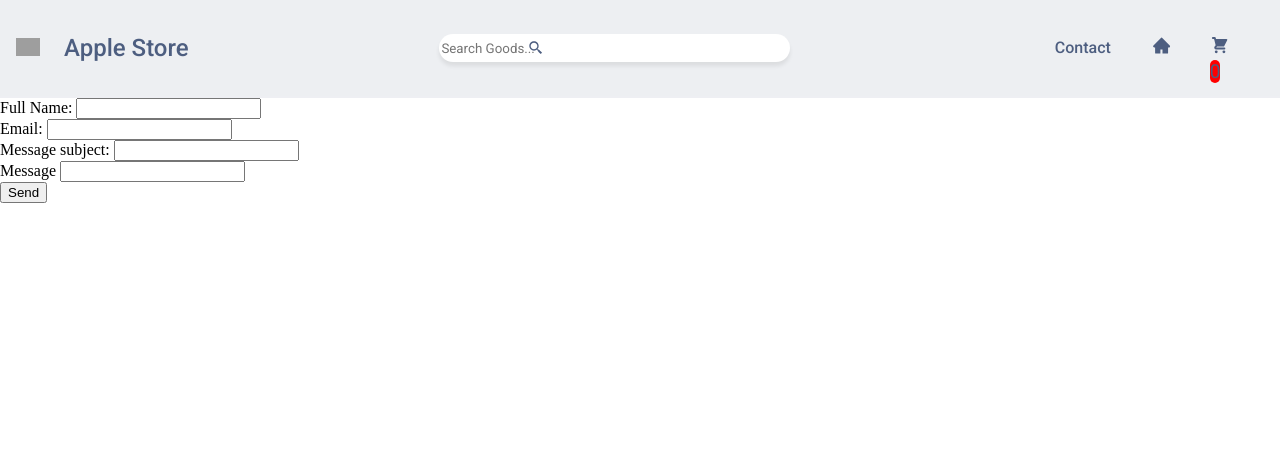
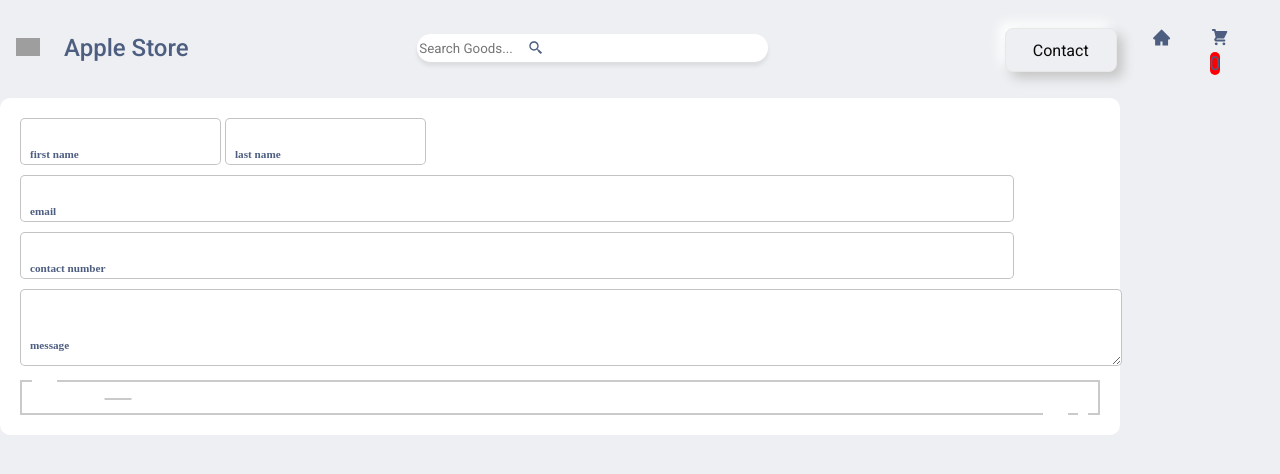
Before and after one commit to Bianca95-15/Proyecto, a React (Vite) app: page /contact in a window 1280 px wide. Shown: the top 474 px of the page. Built offline with nearby package versions, Linux system fonts and the light colour scheme; grey boxes are pictures that could not be loaded.

Commit message:
avanceContacto

```diff
--- a/src/App.jsx
+++ b/src/App.jsx
@@ -1,7 +1,7 @@
 import { Link } from 'react-router-dom';
 import { PageRouter } from './router/PageRouter'
 import { Header } from './components';
-import styles from "../src/pages/styles/card.css"
+import './pages/styles/card.css';
 
 
 function App() {
@@ -18,7 +18,7 @@ return (
 
 const Card = ({ categoria, nombre, precio, id, img }) => {
 return (
-    <div className='cardProducto'>
+    <div>
         <Link to={"/detail/" + id}>
             <img src={img} alt="producto" />
             <h3>{categoria}</h3>
--- a/src/pages/Contact.jsx
+++ b/src/pages/Contact.jsx
@@ -1,15 +1,43 @@
 import React from 'react'
-
+import styles from "../pages/styles/contact.css"
 const Contact = () => {
   return (
-    <div>
-    <form id="contact" action=''>
-        Full Name: <input type="text" name="name"></input><br></br>
-        Email: <input type="email" name="mail"></input><br></br>
-        Message subject: <input type="text" name="subject"></input><br></br>
-        Message <input type="text" name="massage"></input><br></br>
-        <input type="button" value="Send" ></input>
-    </form>
+    <div  className='formConteiner'>
+    <form className="form">
+
+    <div className="flex">
+        <label>
+            <input required="" placeholder="" type="text" className="input"/>
+            <span>first name</span>
+        </label>
+
+        <label>
+            <input required="" placeholder="" type="text" className="input"/>
+            <span>last name</span>
+        </label>
+    </div>
+
+    <label>
+        <input required="" placeholder="" type="email" className="input"/>
+        <span>email</span>
+    </label>
+
+    <label>
+        <input required="" type="tel" placeholder="" className="input"/>
+        <span>contact number</span>
+    </label>
+    <label>
+        <textarea required="" rows="3" placeholder="" className="input01"></textarea>
+        <span>message</span>
+    </label>
+
+    <button className="fancy" href="#">
+      <span className="top-key"></span>
+      <span classNames="text">submit</span>
+      <span className="bottom-key-1"></span>
+      <span className="bottom-key-2"></span>
+    </button>
+</form>
     </div>
   )
 }
--- a/src/pages/Home.jsx
+++ b/src/pages/Home.jsx
@@ -34,11 +34,13 @@ const Home = () => {
 
 export default Home
 const Card = ({categoria, nombre, precio, id,img}) => { return (
-  <div>
+  <div className='cardProducto'>
     <Link to={"/detail/" + id }> <img src={img} alt="producto"/> </Link>
+    <div className='infoProducto'>
     <h3>{categoria}</h3>
     <h2>{nombre}</h2>
-  <span>${precio}</span>
+  <span className='precioProducto'>${precio}</span>
+  </div>
   </div>
   )
 }
--- a/src/pages/styles/card.css
+++ b/src/pages/styles/card.css
@@ -10,5 +10,36 @@
     background-color: #EDEFF2;
 }
 .cardProducto{
-    background-color: red;
+    background: rgba(217, 217, 217, 0.58);
+    border: 1px solid white;
+    box-shadow: 12px 17px 51px rgba(0, 0, 0, 0.22);
+    backdrop-filter: blur(6px);
+    transition: all 0.5s;
+    align-items: center;
+    justify-content: center;
+    padding: 10px;
+    border-radius: 1em;
 }
+.cardProducto:hover {
+    border: 1px solid black;
+    transform: scale(1.05);
+}
+
+.cardProducto:active {
+    transform: scale(0.95) rotateZ(1.7deg);
+}
+h3{
+    color:#213d79;
+    font-weight: 400;
+    font-size: 1em;
+}
+h2{
+    color:#4D5E80;
+    font-size: 1.3em;
+}
+.infoProducto{
+    display: flex;
+    flex-direction: column;
+    align-items: center;
+    gap: 5px;
+}
--- /dev/null
+++ b/src/pages/styles/contact.css
@@ -0,0 +1,202 @@
+body{
+    background-color: #EDEFF2;;
+}
+.formConteiner{
+    width: 70em;
+}
+.form {
+    display: flex;
+    flex-direction: column;
+    gap: 10px;
+    background-color: #fff;
+    padding: 20px;
+    border-radius: 10px;
+    position: relative;
+}
+.message {
+    color: rgba(88, 87, 87, 0.822);
+    font-size: 14px;
+}
+
+.flex {
+    display: flex;
+    width: 100%;
+    gap: 6px;
+}
+
+.form label {
+    position: relative;
+}
+
+.form label .input {
+    width: 90%;
+    padding: 10px 10px 20px 10px;
+    outline: 0;
+    border: 1px solid rgba(105, 105, 105, 0.397);
+    border-radius: 5px;
+}
+
+.form label .input + span {
+    position: absolute;
+    left: 10px;
+    top: 15px;
+    color: grey;
+    font-size: 0.9em;
+    cursor: text;
+    transition: 0.3s ease;
+}
+
+.form label .input:placeholder-shown + span {
+    top: 15px;
+    font-size: 0.9em;
+}
+
+.form label .input:focus + span,.form label .input:valid + span {
+    top: 30px;
+    font-size: 0.7em;
+    font-weight: 600;
+}
+
+.form label .input:valid + span {
+    color:#4D5E80;
+}
+
+.input01 {
+    width: 100%;
+    padding: 10px 10px 20px 10px;
+    outline: 0;
+    border: 1px solid rgba(105, 105, 105, 0.397);
+    border-radius: 5px;
+}
+
+.form label .input01 + span {
+    position: absolute;
+    left: 10px;
+    top: 50px;
+    color: grey;
+    font-size: 0.9em;
+    cursor: text;
+    transition: 0.3s ease;
+}
+
+.form label .input01:placeholder-shown + span {
+    top: 40px;
+    font-size: 0.9em;
+}
+
+.form label .input01:focus + span,.form label .input01:valid + span {
+    top: 50px;
+    font-size: 0.7em;
+    font-weight: 600;
+}
+
+.form label .input01:valid + span {
+    color:#4D5E80;
+}
+
+.fancy {
+    background-color: transparent;
+    border: 2px solid #cacaca;
+    border-radius: 0px;
+    box-sizing: border-box;
+    color: #fff;
+    cursor: pointer;
+    display: inline-block;
+    font-weight: 390;
+    letter-spacing: 2px;
+    margin: 0;
+    outline: none;
+    overflow: visible;
+    padding: 8px 30px;
+    position: relative;
+    text-align: center;
+    text-decoration: none;
+    text-transform: none;
+    transition: all 0.3s ease-in-out;
+    user-select: none;
+    font-size: 13px;
+}
+
+.fancy::before {
+    content: " ";
+    width: 1.7rem;
+    height: 2px;
+    background: #cacaca;
+    top: 50%;
+    left: 1.5em;
+    position: absolute;
+    transform: translateY(-50%);
+    transform: translateX(230%);
+    transform-origin: center;
+    transition: background 0.3s linear, width 0.3s linear;
+}
+
+.fancy .text {
+    font-size: 1.125em;
+    line-height: 1.33333em;
+    padding-left: 2em;
+    font-family: Roboto;
+    display: block;
+    text-align: left;
+    transition: all 0.3s ease-in-out;
+    text-transform: lowercase;
+    text-decoration: none;
+    color: #818181;
+    transform: translateX(30%);
+}
+
+.fancy .top-key {
+    height: 2px;
+    width: 1.5625rem;
+    top: -2px;
+    left: 0.625rem;
+    position: absolute;
+    background: white;
+    transition: width 0.5s ease-out, left 0.3s ease-out;
+}
+
+.fancy .bottom-key-1 {
+    height: 2px;
+    width: 1.5625rem;
+    right: 1.875rem;
+    bottom: -2px;
+    position: absolute;
+    background: white;
+    transition: width 0.5s ease-out, right 0.3s ease-out;
+}
+
+.fancy .bottom-key-2 {
+    height: 2px;
+    width: 0.625rem;
+    right: 0.625rem;
+    bottom: -2px;
+    position: absolute;
+    background: white;
+    transition: width 0.5s ease-out, right 0.3s ease-out;
+}
+
+.fancy:hover {
+    color: white;
+    background: #cacaca;
+}
+
+.fancy:hover::before {
+    width: 1.5rem;
+    background: white;
+}
+
+.fancy:hover .text {
+    color: white;
+    padding-left: 1.5em;
+}
+
+.fancy:hover .top-key {
+    left: -2px;
+    width: 0px;
+}
+
+.fancy:hover .bottom-key-1,
+.fancy:hover .bottom-key-2 {
+    right: 0;
+    width: 0;
+}
--- a/src/pages/styles/header.css
+++ b/src/pages/styles/header.css
@@ -44,11 +44,21 @@
     color:#4D5E80
 }
 .contactBtn{
-    color:var(--text--color);
+    color:#090909;
     font-family: Roboto;
-    border: none;
-    background-color:var(--main--color);
-    font-weight: 450;
+    padding: 0.7em 1.7em;
+    font-size: 18px;
+    border-radius: 0.5em;
+    background: #EDEFF2;
+    border: 1px solid #e8e8e8;
+    transition: all .3s;
+    box-shadow: 6px 6px 12px #c5c5c5,-6px -6px 12px #ffffff;
+}
+.contactBtn:hover {
+    border: 1px solid white;
+}
+.contactBtn:active {
+    box-shadow: 4px 4px 12px #c5c5c5,-4px -4px 12px #ffffff;
 }
 .homeIcon{
     color:var(--text--color)
```
